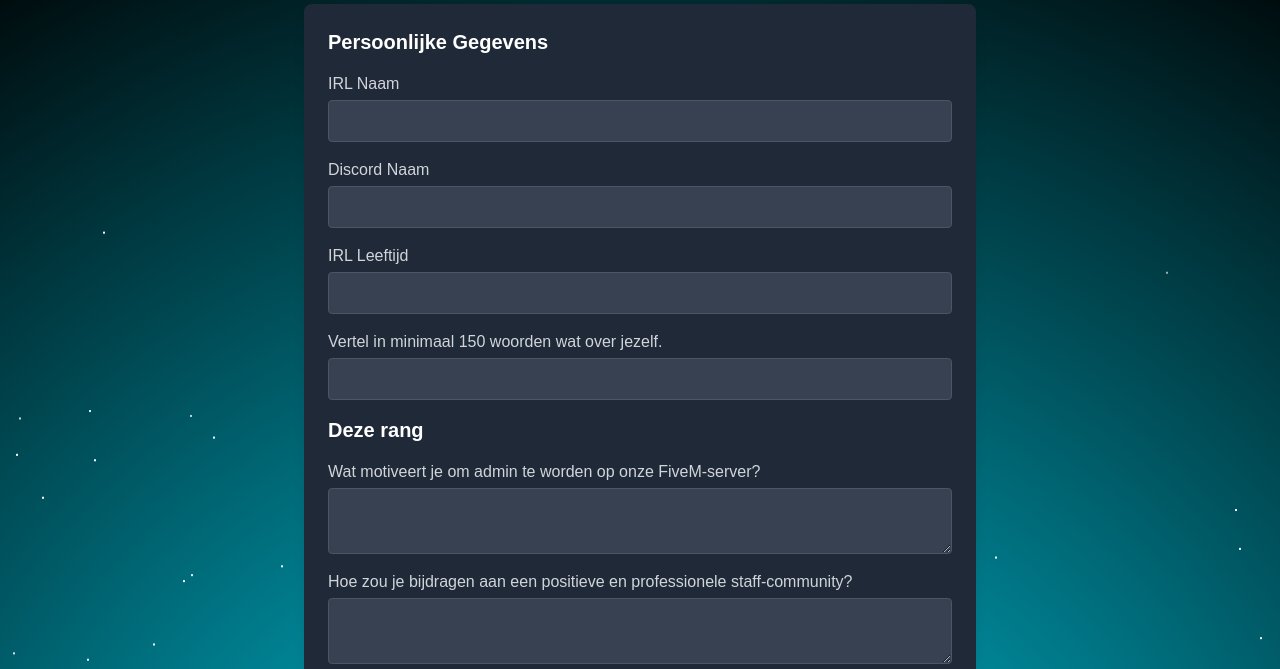
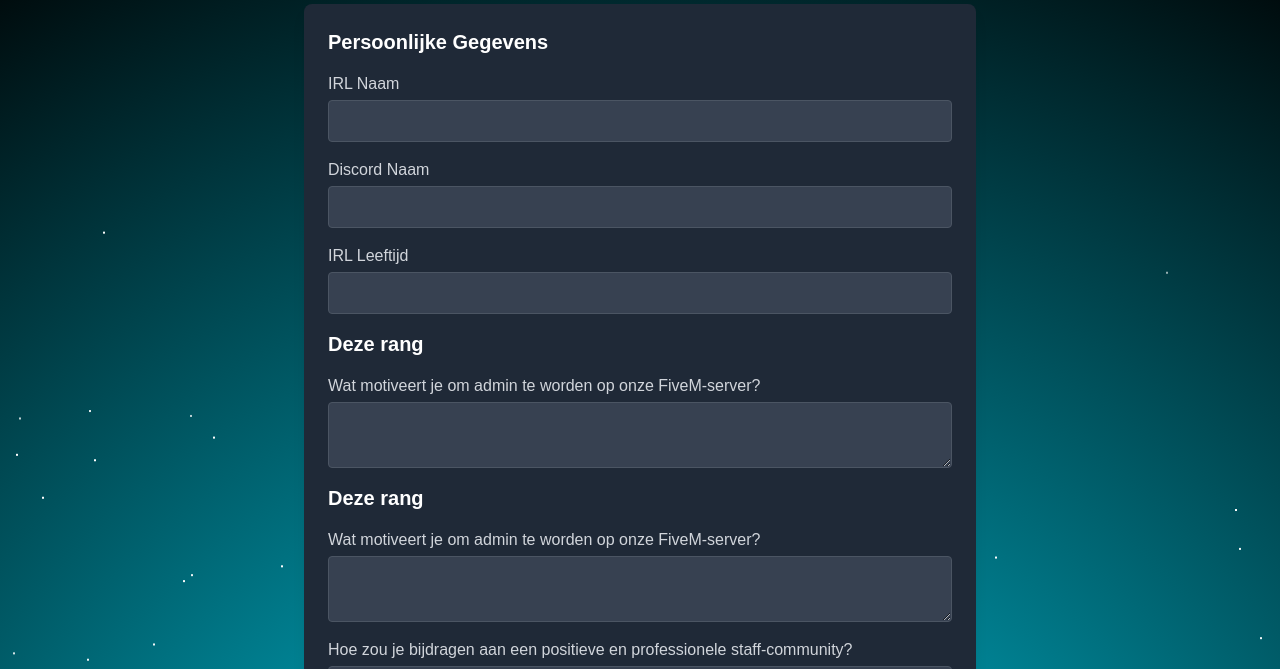
Before and after one commit to BrendenKps/NieuwpoortRP, a plain HTML site: page adminsoli.html in a window 1280 px wide. Shown: the part 88-757 px from the top of the page. Drawn offline with nearby package versions, Linux system fonts and the light colour scheme.

Commit message:
Update adminsoli.html

```diff
--- a/adminsoli.html
+++ b/adminsoli.html
@@ -66,9 +66,10 @@
                 <span class="text-gray-300">IRL Leeftijd</span>
                 <input name="IRL Leeftijd" type="number" class="block w-full mt-1 p-2 rounded bg-gray-700 border border-gray-600 text-white" required>
             </label>
+            <h2 class="text-xl font-semibold">Deze rang</h2>
             <label class="block">
-                <span class="text-gray-300">Vertel in minimaal 150 woorden wat over jezelf.</span>
-                <input name="150 woorden" type="number" class="block w-full mt-1 p-2 rounded bg-gray-700 border border-gray-600 text-white" required>
+                <span class="text-gray-300">Wat motiveert je om admin te worden op onze FiveM-server?</span>
+                <textarea name="motivatie" class="block w-full mt-1 p-2 rounded bg-gray-700 border border-gray-600 text-white" rows="2" required></textarea>
             </label>
 
             <h2 class="text-xl font-semibold">Deze rang</h2>
```
